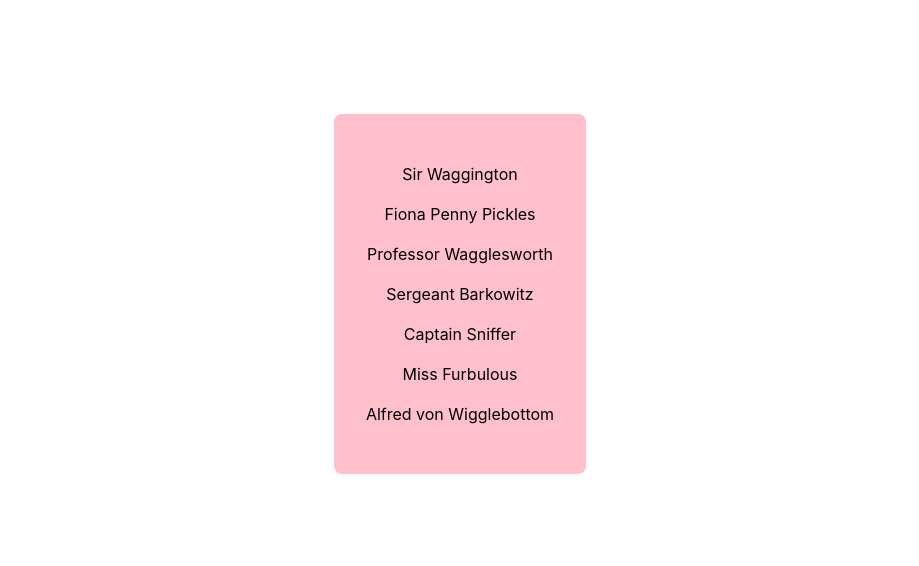
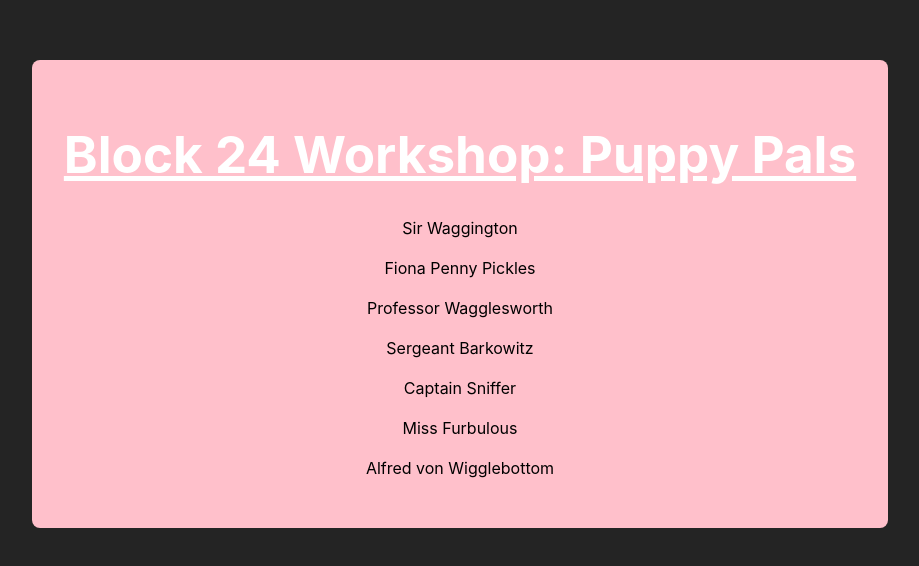
Before and after one commit to Davonne007-TX/Block-24-Workshop-Puppy-Pals-React, a React (Vite) app in the folder puppy-pals/: page / in a window 1280 px wide. Shown: the part 106-672 px from the top of the page, without its empty margins (180-1099 px from the left). Built offline with nearby package versions, Linux system fonts and the light colour scheme.

Commit message:
adding link for google font

```diff
--- a/puppy-pals/index.html
+++ b/puppy-pals/index.html
@@ -1,13 +1,21 @@
 <!DOCTYPE html>
 <html lang="en">
+
   <head>
     <meta charset="UTF-8" />
     <link rel="icon" type="image/svg+xml" href="/vite.svg" />
     <meta name="viewport" content="width=device-width, initial-scale=1.0" />
     <title>Vite + React</title>
+
+    <link rel="preconnect" href="https://fonts.googleapis.com">
+    <link rel="preconnect" href="https://fonts.gstatic.com" crossorigin>
+    <link href="https://fonts.googleapis.com/css2?family=Lobster&display=swap" rel="stylesheet">
   </head>
+
   <body>
     <div id="root"></div>
     <script type="module" src="/src/main.jsx"></script>
+
+
   </body>
 </html>
--- a/puppy-pals/src/App.jsx
+++ b/puppy-pals/src/App.jsx
@@ -15,6 +15,7 @@
   return (
     <>
       <div className="App">
+        <h1>Block 24 Workshop: Puppy Pals</h1>
         {
           puppies.map((puppy)=> {
             return <p onClick = {()=>{ setFeatPupId(puppy.id)}} key={puppy.id}>{puppy.name}</p>;
--- a/puppy-pals/src/index.css
+++ b/puppy-pals/src/index.css
@@ -14,15 +14,6 @@
   -webkit-text-size-adjust: 100%;
 }
 
-a {
-  font-weight: 500;
-  color: #646cff;
-  text-decoration: inherit;
-}
-a:hover {
-  color: #535bf2;
-}
-
 body {
   margin: 0;
   display: flex;
@@ -34,9 +25,21 @@
 h1 {
   font-size: 3.2em;
   line-height: 1.1;
+  text-decoration: underline;
+  color: white;
 }
 
-button {
+
+
+
+
+
+
+
+/* ********* */
+
+/* Again wanted to keep this to remember what original page looked like, with Vite */
+/* button {
   border-radius: 8px;
   border: 1px solid transparent;
   padding: 0.6em 1.2em;
@@ -66,4 +69,4 @@
   button {
     background-color: #f9f9f9;
   }
-}
+} */
```
Also changed, not shown: puppy-pals/src/App.css (+0 -7 lines).
